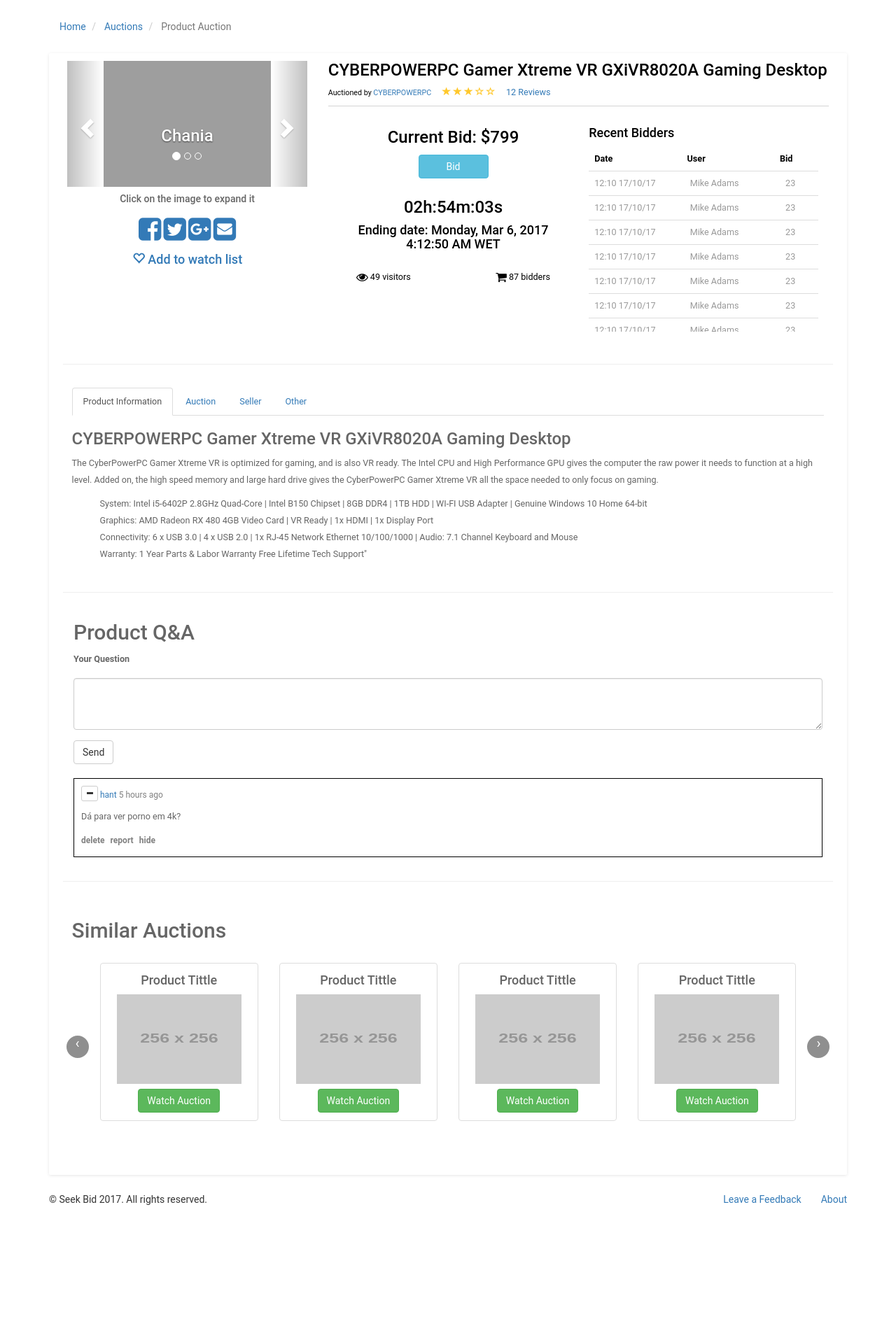
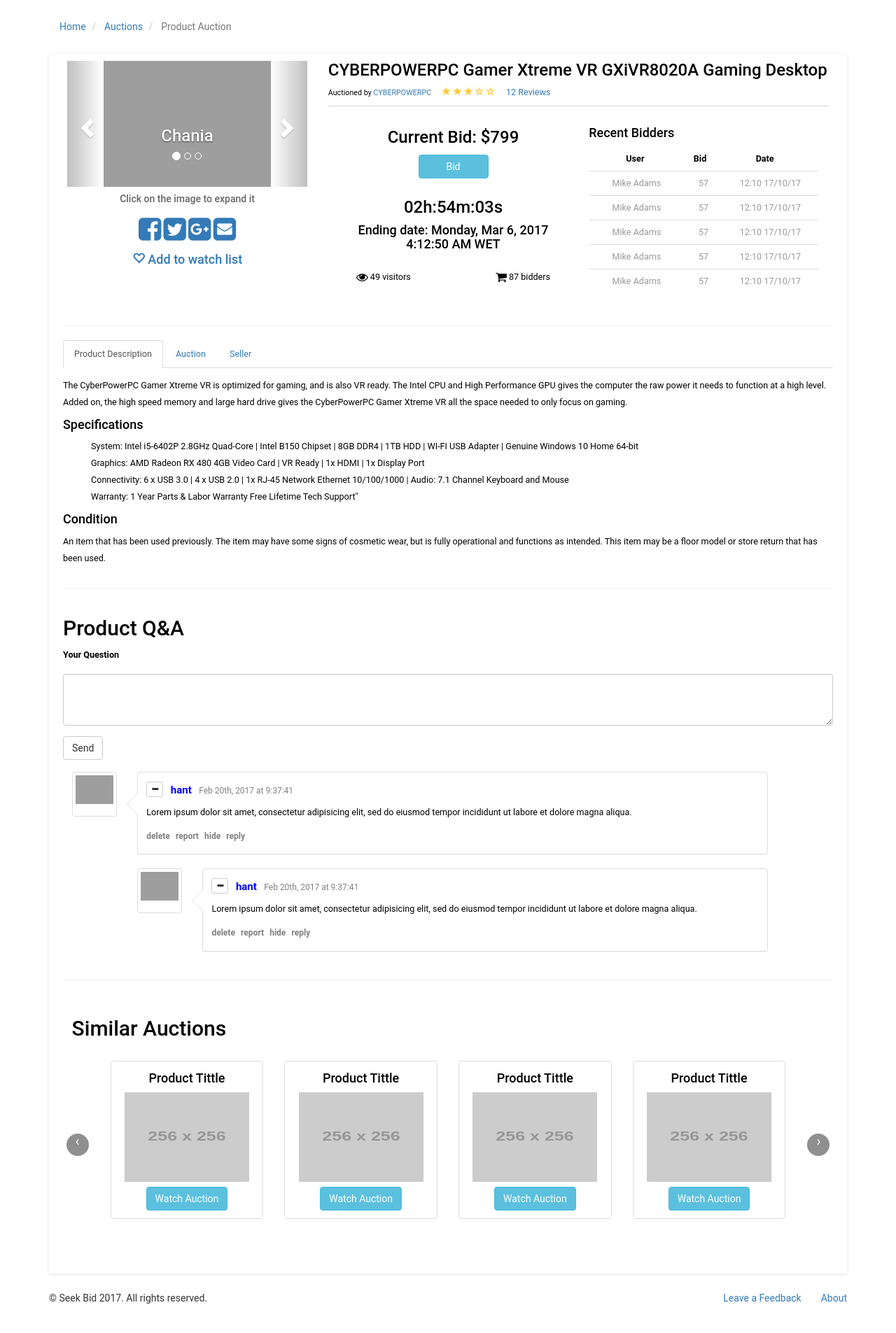
Before and after one commit to renatoabreu11/LBAW, a PHP site: page /auction.html in a window 1280 px wide. Shown: the part 57-1962 px from the top of the page at 70% size. Before the commit the page ends 1779 px from the top, so only its background shows below. Run offline with PHP 8.4, Linux system fonts and the light colour scheme; grey boxes labelled with a size stand in for pictures from a placeholder-image service; some libraries are stand-ins or nearby versions; grey boxes are pictures that could not be loaded.

Commit message:
More improvements to auction

```diff
--- a/SeekBid/app/auction.html
+++ b/SeekBid/app/auction.html
@@ -158,6 +158,7 @@
   <div class="grid">
     <div class="grid-body">
       <div class="row auction">
+        <h3 class="visible-xs" style="color: black;">CYBERPOWERPC Gamer Xtreme VR GXiVR8020A Gaming Desktop</h3>
         <div class="col-md-4 col-xs-12">
           <div id="productGallery" class="carousel slide" data-ride="carousel">
             <ol class="carousel-indicators">
@@ -209,7 +210,7 @@
         </div>
 
         <div class="col-md-8 col-xs-12 info">
-          <h3>CYBERPOWERPC Gamer Xtreme VR GXiVR8020A Gaming Desktop</h3>
+          <h3 class="hidden-xs">CYBERPOWERPC Gamer Xtreme VR GXiVR8020A Gaming Desktop</h3>
           <div class="sellerInfo">
             <small>Auctioned by <a href="#">CYBERPOWERPC</a></small>
             <div class="user-rating-stars">
@@ -219,7 +220,7 @@
               <span class="glyphicon glyphicon-star-empty"></span>
               <span class="glyphicon glyphicon-star-empty"></span>
             </div>
-            <a>12 Reviews</a>
+            <a class="hidden-xs">12 Reviews</a>
           </div>
           <div class="col-md-6 text-center auctionDetails">
             <h3 style="padding-top: 1em; padding-bottom: 0.5em;">Current Bid: $799</h3>
@@ -267,39 +268,24 @@
             <table class="table table-fixed">
               <thead>
               <tr>
-                <th class="col-xs-5">Date</th><th class="col-xs-5">User</th><th class="col-xs-2">Bid</th>
+                <th class="col-xs-5">User</th><th class="col-xs-2">Bid</th><th class="col-xs-5">Date</th>
               </tr>
               </thead>
               <tbody>
               <tr>
-                <td class="col-xs-5">12:10 17/10/17</td><td class="col-xs-5">Mike Adams</td><td class="col-xs-2">23</td>
+                <td class="col-xs-5">Mike Adams</td><td class="col-xs-2">57</td><td class="col-xs-5">12:10 17/10/17</td>
               </tr>
               <tr>
-                <td class="col-xs-5">12:10 17/10/17</td><td class="col-xs-5">Mike Adams</td><td class="col-xs-2">23</td>
+                <td class="col-xs-5">Mike Adams</td><td class="col-xs-2">57</td><td class="col-xs-5">12:10 17/10/17</td>
               </tr>
               <tr>
-                <td class="col-xs-5">12:10 17/10/17</td><td class="col-xs-5">Mike Adams</td><td class="col-xs-2">23</td>
+                <td class="col-xs-5">Mike Adams</td><td class="col-xs-2">57</td><td class="col-xs-5">12:10 17/10/17</td>
               </tr>
               <tr>
-                <td class="col-xs-5">12:10 17/10/17</td><td class="col-xs-5">Mike Adams</td><td class="col-xs-2">23</td>
+                <td class="col-xs-5">Mike Adams</td><td class="col-xs-2">57</td><td class="col-xs-5">12:10 17/10/17</td>
               </tr>
               <tr>
-                <td class="col-xs-5">12:10 17/10/17</td><td class="col-xs-5">Mike Adams</td><td class="col-xs-2">23</td>
-              </tr>
-              <tr class="hidden-xs">
-                <td class="col-xs-5">12:10 17/10/17</td><td class="col-xs-5">Mike Adams</td><td class="col-xs-2">23</td>
-              </tr>
-              <tr class="hidden-xs">
-                <td class="col-xs-5">12:10 17/10/17</td><td class="col-xs-5">Mike Adams</td><td class="col-xs-2">23</td>
-              </tr>
-              <tr class="hidden-xs">
-                <td class="col-xs-5">12:10 17/10/17</td><td class="col-xs-5">Mike Adams</td><td class="col-xs-2">23</td>
-              </tr>
-              <tr class="hidden-xs">
-                <td class="col-xs-5">12:10 17/10/17</td><td class="col-xs-5">Mike Adams</td><td class="col-xs-2">23</td>
-              </tr>
-              <tr  class="hidden-xs">
-                <td class="col-xs-5">12:10 17/10/17</td><td class="col-xs-5">Mike Adams</td><td class="col-xs-2">23</td>
+                <td class="col-xs-5">Mike Adams</td><td class="col-xs-2">57</td><td class="col-xs-5">12:10 17/10/17</td>
               </tr>
               </tbody>
             </table>
@@ -309,19 +295,18 @@
 
       <hr>
 
-      <div class="row product-info">
+      <div class="row">
         <div class="col-md-12">
           <ul class="nav nav-tabs">
-            <li class="active"><a data-toggle="tab" href="#product">Product Information</a></li>
+            <li class="active"><a data-toggle="tab" href="#product">Product Description</a></li>
             <li><a data-toggle="tab" href="#auctionInformation">Auction</a></li>
             <li><a data-toggle="tab" href="#seller">Seller</a></li>
-            <li><a data-toggle="tab" href="#otherInfo">Other</a></li>
           </ul>
 
           <div class="tab-content">
             <div id="product" class="tab-pane fade in active">
-              <h3>CYBERPOWERPC Gamer Xtreme VR GXiVR8020A Gaming Desktop</h3>
               <p>The CyberPowerPC Gamer Xtreme VR is optimized for gaming, and is also VR ready. The Intel CPU and High Performance GPU gives the computer the raw power it needs to function at a high level. Added on, the high speed memory and large hard drive gives the CyberPowerPC Gamer Xtreme VR all the space needed to only focus on gaming.</p>
+              <h4>Specifications</h4>
               <ul>
                 <li>
                   System: Intel i5-6402P 2.8GHz Quad-Core | Intel B150 Chipset | 8GB DDR4 | 1TB HDD | WI-FI USB Adapter | Genuine Windows 10 Home 64-bit
@@ -336,18 +321,37 @@
                   Warranty: 1 Year Parts & Labor Warranty Free Lifetime Tech Support"
                 </li>
               </ul>
+              <h4>Condition</h4>
+              <p>
+                An item that has been used previously. The item may have some signs of cosmetic wear, but is fully operational and functions as intended. This item may be a floor model or store return that has been used.</p>
             </div>
             <div id="auctionInformation" class="tab-pane fade">
-              <h3>info about the auction</h3>
-              <p>Personalized info given by the user or amazon extra info about the product, p.e</p>
+              <div class="row">
+                <strong class="col-md-2 col-xs-5">Type of Auction:</strong><p class="col-md-4"> Sealed Bid</p>
+                <strong class="col-md-2 col-xs-5">Fixed Price:</strong><p class="col-md-4"> No</p>
+              </div>
+              <div class="row">
+                <strong class="col-md-2 col-xs-5">Initial Price:</strong><p class="col-md-4"> 157€</p>
+                <strong class="col-md-2 col-xs-5">Current Price:</strong><p class="col-md-4"> 267€</p>
+              </div>
+              <div class="row">
+                <strong class="col-md-2 col-xs-5">Starting Date:</strong><p class="col-md-4"> Tuesday, Mar 14, 2017 7:29:54</p>
+                <strong class="col-md-2 col-xs-5">Ending Date:</strong><p class="col-md-4"> Tuesday, Mar 17, 2017 7:29:54</p>
+              </div>
+              <div class="row">
+                <strong class="col-md-2 col-xs-5">Winning Bid:</strong><p class="col-md-4"> N/A</p>
+                <strong class="col-md-2 col-xs-5">Winner:</strong><p class="col-md-4"> N/A</p>
+              </div>
+              <div class="row">
+                <strong class="col-md-2 col-xs-5">Bidders:</strong><p class="col-md-4"> 69</p>
+                <strong class="col-md-2 col-xs-5">Watchers:</strong><p class="col-md-4"> 128</p>
+              </div>
             </div>
             <div id="seller" class="tab-pane fade">
-              <h3>CyberPowerPC</h3>
+              <a><h3>CyberPowerPC</h3></a>
               <p>CyberPowerPC is one of the nation-wide leading computer system manufacturers. As published in the Los Angeles Business Journal in 2003, we were the fastest growing private company in Los Angeles. With vision, commitment, and steadfast determination, we manufacture and distribute various customized high-end gaming machines, notebook systems and high performance workstations to meet the unique needs for gamers, businesses, government agencies, educational institutions and other end-users.</p>
-            </div>
-            <div id="otherInfo" class="tab-pane fade">
-              <h3>Other info. Random shit</h3>
-              <p>Personalized info given by the user or amazon extra info about the product, p.e</p>
+              <h4>Reliability</h4>
+              <p>CyberPowerPc was reviewed by 18 users, and has a average of 4.7/5 points.</p>
             </div>
           </div>
         </div>
@@ -366,24 +370,73 @@
             <button type="submit" class="btn btn-default">Send</button>
           </form>
 
-          <div class="media">
+          <section class="comment-list">
+            <article class="row">
+              <div class="col-md-1 col-sm-1 hidden-xs">
+                <figure class="thumbnail">
+                  <img class="img-responsive" src="http://www.keita-gaming.com/assets/profile/default-avatar-c5d8ec086224cb6fc4e395f4ba3018c2.jpg" />
+                </figure>
+              </div>
+              <div class="col-md-10 col-sm-10 col-xs-12">
+                <div class="panel panel-default arrow left">
+                  <div class="panel-body">
                     <div class="media-heading">
                       <button class="btn btn-default btn-xs" type="button" data-toggle="collapse" data-target="#collapseComment">
                         <span class="glyphicon glyphicon-minus" aria-hidden="true"></span>
                       </button>
-              <a href="">hant</a> 5 hours ago
+                      <a href=""><strong>hant</strong></a> Feb 20th, 2017 at 9:37:41
                     </div>
                     <div class="panel-collapse collapse in" id="collapseComment">
                       <div class="media-body">
-                <p>Dá para ver porno em 4k?</p>
+                        <p>
+                          Lorem ipsum dolor sit amet, consectetur adipisicing elit, sed do eiusmod tempor incididunt ut labore et dolore magna aliqua.
+                        </p>
                         <div class="comment-meta">
                           <span><a href="#">delete</a></span>
                           <span><a href="#">report</a></span>
                           <span><a href="#">hide</a></span>
+                          <span><a href="#">reply</a></span>
                         </div>
                       </div>
                     </div>
                   </div>
+                </div>
+              </div>
+            </article>
+
+            <article class="row">
+              <div class="col-md-1 col-sm-1 col-md-offset-1 col-sm-offset-0 hidden-xs">
+                <figure class="thumbnail">
+                  <img class="img-responsive" src="http://www.keita-gaming.com/assets/profile/default-avatar-c5d8ec086224cb6fc4e395f4ba3018c2.jpg" />
+                </figure>
+              </div>
+              <div class="col-md-9 col-sm-9 col-sm-offset-0 col-md-offset-0 col-xs-offset-1 col-xs-11">
+                <div class="panel panel-default arrow left">
+                  <div class="panel-body">
+                    <div class="media-heading">
+                      <button class="btn btn-default btn-xs" type="button" data-toggle="collapse" data-target="#collapseReply">
+                        <span class="glyphicon glyphicon-minus" aria-hidden="true"></span>
+                      </button>
+                      <a href=""><strong>hant</strong></a> Feb 20th, 2017 at 9:37:41
+                    </div>
+                    <div class="panel-collapse collapse in" id="collapseReply">
+                      <div class="media-body">
+                        <p>
+                          Lorem ipsum dolor sit amet, consectetur adipisicing elit, sed do eiusmod tempor incididunt ut labore et dolore magna aliqua.
+                        </p>
+                        <div class="comment-meta">
+                          <span><a href="#">delete</a></span>
+                          <span><a href="#">report</a></span>
+                          <span><a href="#">hide</a></span>
+                          <span><a href="#">reply</a></span>
+                        </div>
+                      </div>
+                    </div>
+                  </div>
+                </div>
+              </div>
+            </article>
+          </section>
         </div>
       </div>
 
@@ -394,37 +447,40 @@
           <h2>Similar Auctions</h2>
           <div class="carousel slide media-carousel" id="media">
             <div class="carousel-inner">
-              <div class="item active">
-                <div class="row">
-                  <div class="col-md-3">
+              <div class="item active col-md-3">
                 <span class="thumbnail text-center">
                   <h4>Product Tittle</h4>
                   <img src="http://placehold.it/256x256" alt="...">
-                  <button class="btn btn-success" style="margin: 0.5em;"> Watch Auction</button>
+                  <button class="btn btn-info" style="margin: 0.5em;"> Watch Auction</button>
                 </span>
               </div>
-                  <div class="col-md-3">
+              <div class="item active col-md-3 hidden-xs">
                 <span class="thumbnail text-center">
                   <h4>Product Tittle</h4>
                   <img src="http://placehold.it/256x256" alt="...">
-                  <button class="btn btn-success" style="margin: 0.5em;"> Watch Auction</button>
+                  <button class="btn btn-info" style="margin: 0.5em;"> Watch Auction</button>
                 </span>
               </div>
-                  <div class="col-md-3">
+              <div class="item col-md-3">
+                <span class="thumbnail text-center">
+                  <h4>Product Tittle</h4>
+                  <img src="http://www.keita-gaming.com/assets/profile/default-avatar-c5d8ec086224cb6fc4e395f4ba3018c2.jpg" alt="...">
+                  <button class="btn btn-info" style="margin: 0.5em;"> Watch Auction</button>
+                </span>
+              </div>
+              <div class="item active col-md-3 hidden-xs">
                 <span class="thumbnail text-center">
                   <h4>Product Tittle</h4>
                   <img src="http://placehold.it/256x256" alt="...">
-                  <button class="btn btn-success" style="margin: 0.5em;"> Watch Auction</button>
+                  <button class="btn btn-info" style="margin: 0.5em;"> Watch Auction</button>
                 </span>
               </div>
-                  <div class="col-md-3">
+              <div class="item active col-md-3 hidden-xs">
                 <span class="thumbnail text-center">
                   <h4>Product Tittle</h4>
                   <img src="http://placehold.it/256x256" alt="...">
-                  <button class="btn btn-success" style="margin: 0.5em;"> Watch Auction</button>
+                  <button class="btn btn-info" style="margin: 0.5em;"> Watch Auction</button>
                 </span>
-                  </div>
-                </div>
               </div>
             </div>
             <a data-slide="prev" href="#media" class="left carousel-control">‹</a>
--- a/SeekBid/app/styles/main.css
+++ b/SeekBid/app/styles/main.css
@@ -50,14 +50,6 @@
   height: 100%;
   vertical-align: middle;
   margin-right: -4px;
-}
-
-#wrap {
-  width: 85%;
-  min-height: 100%;
-  height: auto;
-  margin: 0 auto -60px;
-  padding: 0 0 60px;
 }
 
 .col-centered{
@@ -177,14 +169,12 @@
   margin: 1em;
 }
 
+.table-fixed td, th {
+  text-align: center;
+}
 
 .table-fixed thead {
   width: 97%;
-}
-.table-fixed tbody {
-  height: 230px;
-  overflow-y: auto;
-  width: 100%;
 }
 .table-fixed thead, .table-fixed tbody, .table-fixed tr, .table-fixed td, .table-fixed th {
   display: block;
@@ -198,35 +188,109 @@
   color: #999999;
 }
 
-.product-info{
+.tab-content{
+  color: black;
+  margin-top: 1em;
+}
+
+#auctionInformation{
+  padding-left: 1em;
+}
+
+#seller a {
+  text-decoration: none;
+  color: black;
+}
+
+.product-questions {
+    color: black;
+}
+
+.comment-list {
+  padding-left: 1em;
+  padding-top: 1em;
+}
+
+.comment-list .thumbnail {
+  width: 64px;
+  height: 64px;
+}
+
+.comment-list .panel-body {
   padding: 1em;
 }
 
-.product-questions {
-  padding-bottom: 9px;
-  margin: 5px 0 5px;
-}
-
-.product-questions .media {
-  border: 1px solid #000;
-  margin-bottom: 5px;
-  padding: 10px;
-}
-
-.product-questions .media-heading {
+.comment-list .media-heading {
   font-size: 12px;
   color: grey;
 }
 
-.product-questions .comment-meta a {
+.comment-list .media-heading a{
+  padding-left: 0.5em;
+  padding-right: 0.5em;
+  font-size: 15px;
+  color: blue;
+}
+
+.comment-list .comment-meta a {
   font-size: 12px;
   color: grey;
   font-weight: bolder;
   margin-right: 5px;
 }
 
+/* Portrait tablets and medium desktops */
+@media (min-width: 768px) {
+  .comment-list .arrow:after, .comment-list .arrow:before {
+    content: "";
+    position: absolute;
+    width: 0;
+    height: 0;
+    border-style: solid;
+    border-color: transparent;
+  }
+  .comment-list .panel.arrow.left:after, .comment-list .panel.arrow.left:before {
+    border-left: 0;
+  }
+  /*****Left Arrow*****/
+  /*Outline effect style*/
+  .comment-list .panel.arrow.left:before {
+    left: 0px;
+    top: 30px;
+    /*Use boarder color of panel*/
+    border-right-color: inherit;
+    border-width: 16px;
+  }
+  /*Background color effect*/
+  .comment-list .panel.arrow.left:after {
+    left: 1px;
+    top: 31px;
+    /*Change for different outline color*/
+    border-right-color: #FFFFFF;
+    border-width: 15px;
+  }
+  /*****Right Arrow*****/
+  /*Outline effect style*/
+  .comment-list .panel.arrow.right:before {
+    right: -16px;
+    top: 30px;
+    /*Use boarder color of panel*/
+    border-left-color: inherit;
+    border-width: 16px;
+  }
+  /*Background color effect*/
+  .comment-list .panel.arrow.right:after {
+    right: -14px;
+    top: 31px;
+    /*Change for different outline color*/
+    border-left-color: #FFFFFF;
+    border-width: 15px;
+  }
+}
+
 .suggestions{
   padding: 1em;
+  color: black;
 }
 
 .carousel-inner > .item > img,
@@ -262,10 +326,10 @@
   margin-top: 100px
 }
 
-.media-carousel .carousel-indicators li
-{
+.media-carousel .carousel-indicators li {
   background: #c0c0c0;
 }
+
 .media-carousel .carousel-indicators .active {
   background: #333333;
 }
@@ -273,6 +337,13 @@
 .media-carousel img {
   width: 178px;
   height: 128px
+}
+
+@media (max-width: 768px) {
+  .sellerInfo {
+    text-align: center;
+    font-size: 15px;
+  }
 }
 
 /*************************** Footer ***************************/
```
Lines whose indentation alone changed are shown as unchanged.
